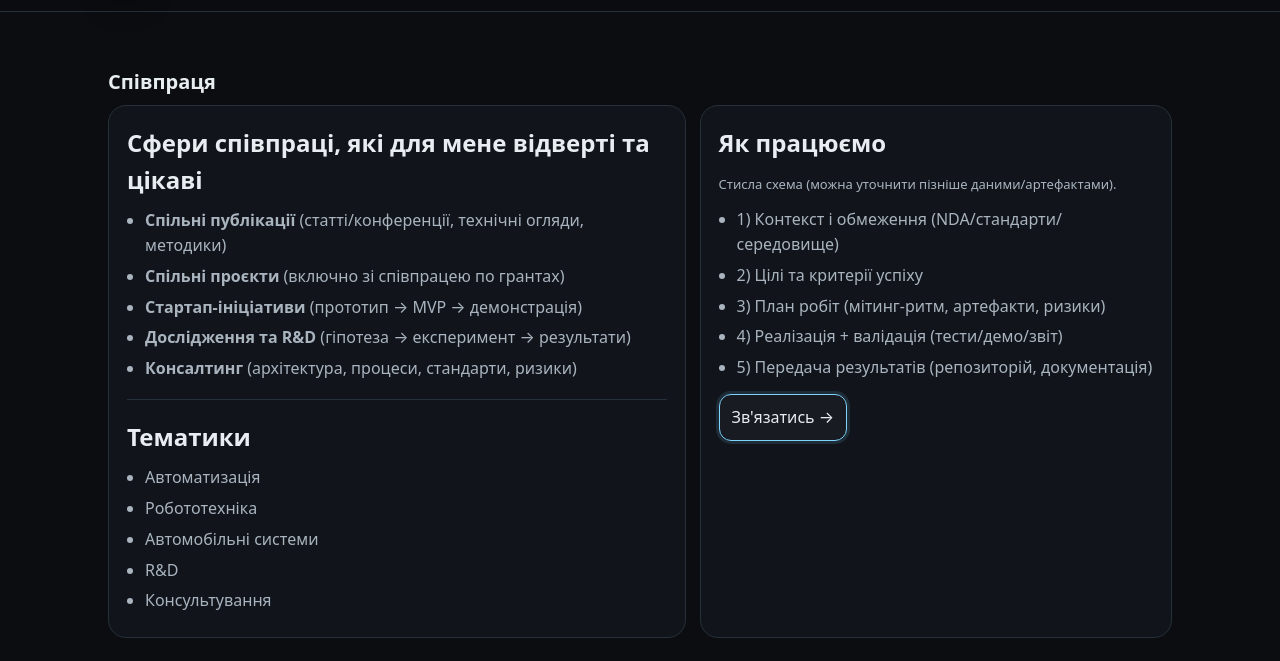
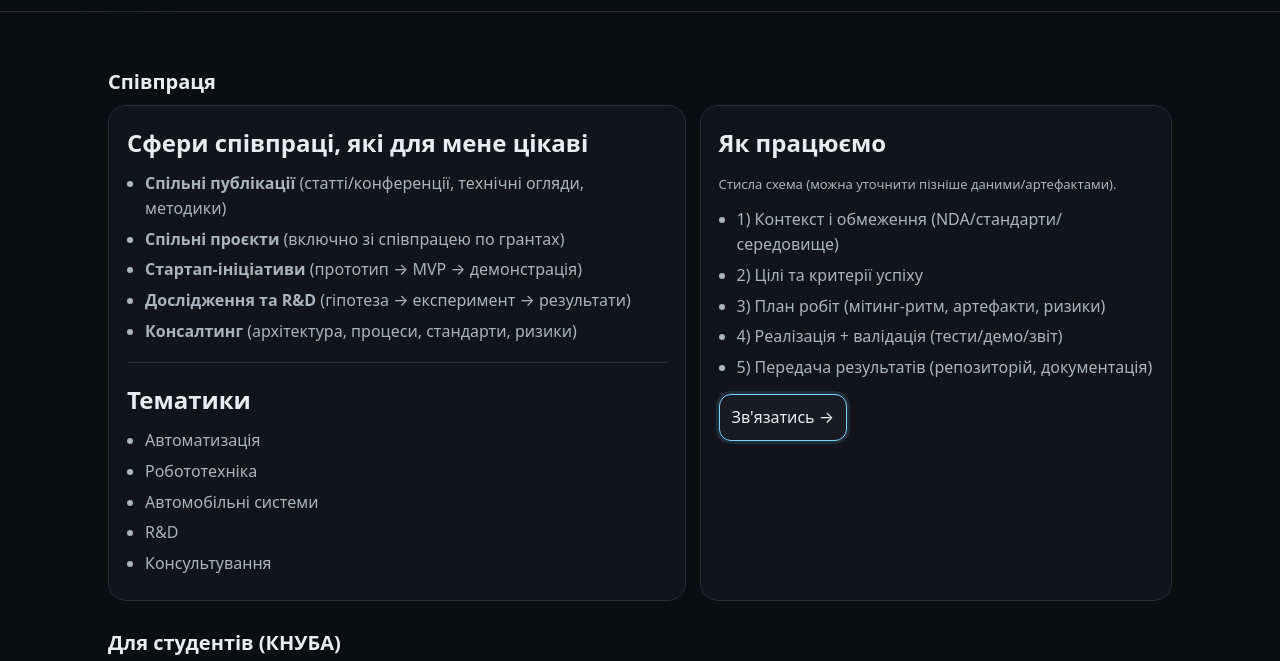
Before and after one commit to dmytrohumennyi/contimech, a plain HTML site: page cooperation.html in a window 1280 px wide. Shown: the part 60-721 px from the top of the page. Drawn offline with Linux system fonts and the light colour scheme.

Commit message:
misstake

```diff
--- a/cooperation.html
+++ b/cooperation.html
@@ -33,7 +33,7 @@
 <h1 class="section-title">Співпраця</h1>
 <div class="split">
   <section class="panel">
-    <h2>Сфери співпраці, які для мене відверті та цікаві</h2>
+    <h2>Сфери співпраці, які для мене цікаві</h2>
     <ul class="list">
       <li><b>Спільні публікації</b> (статті/конференції, технічні огляди, методики)</li>
       <li><b>Спільні проєкти</b> (включно зі співпрацею по грантах)</li>
```
